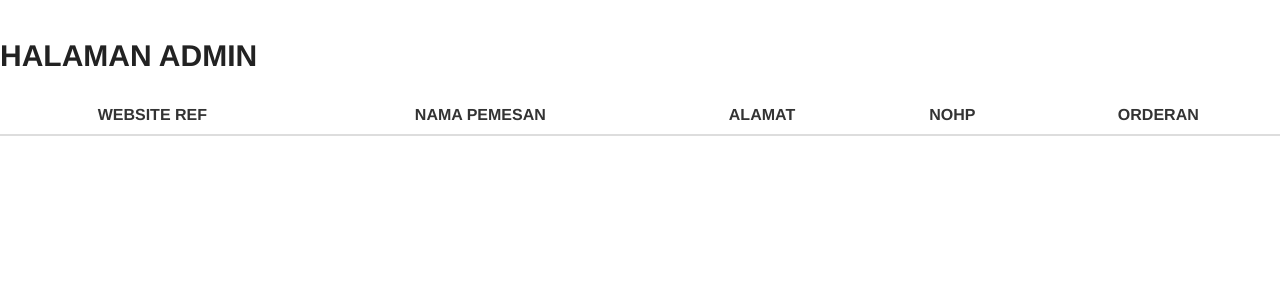
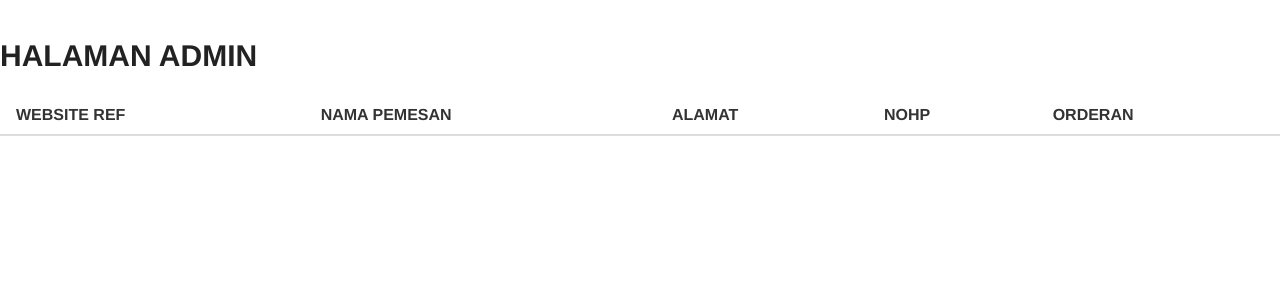
Before and after one commit to kemtol/gemukgagah, a Jekyll site: the page built from laman/admin.html, in a window 1280 px wide. Shown: the top 300 px of the page. Built offline with Jekyll 4.4.1, drawn with Linux system fonts in a browser that asks for light colours; nearby versions of some CDN libraries; comment, search, counter and statistics services are not loaded.

Commit message:
Update admin.html

```diff
--- a/laman/admin.html
+++ b/laman/admin.html
@@ -8,7 +8,7 @@ is_admin: true
 <style>
   article.page+h1{display:none}
   table{font-size:1rem}
-  thead tr th{padding:0.5rem 1rem;font-weight:bold;border-bottom:2px solid #ddd}
+  thead tr th{padding:0.5rem 1rem;font-weight:bold;border-bottom:2px solid #ddd;text-align:left}
   tbody tr td{border-bottom:1px solid #eee;padding:0.5rem 1rem}
 </style>
 <table id="object" width="100%">
```
